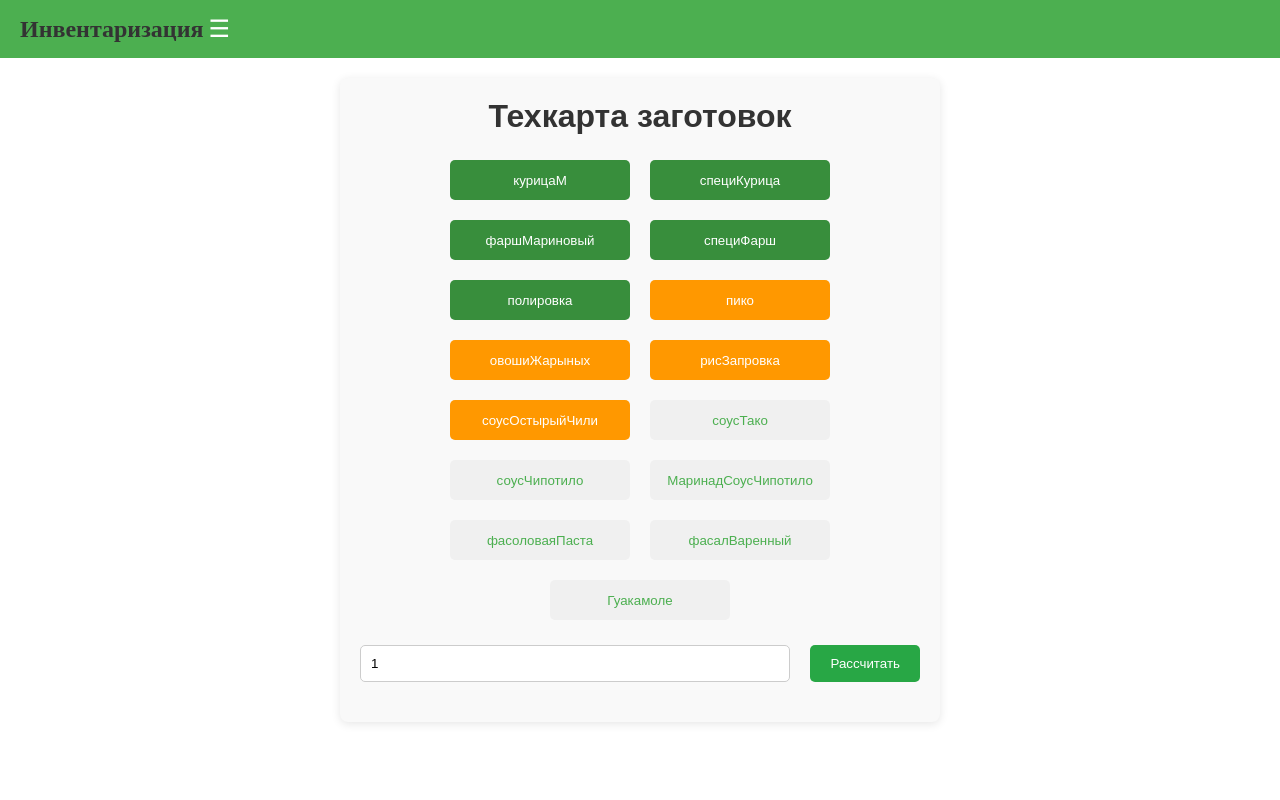
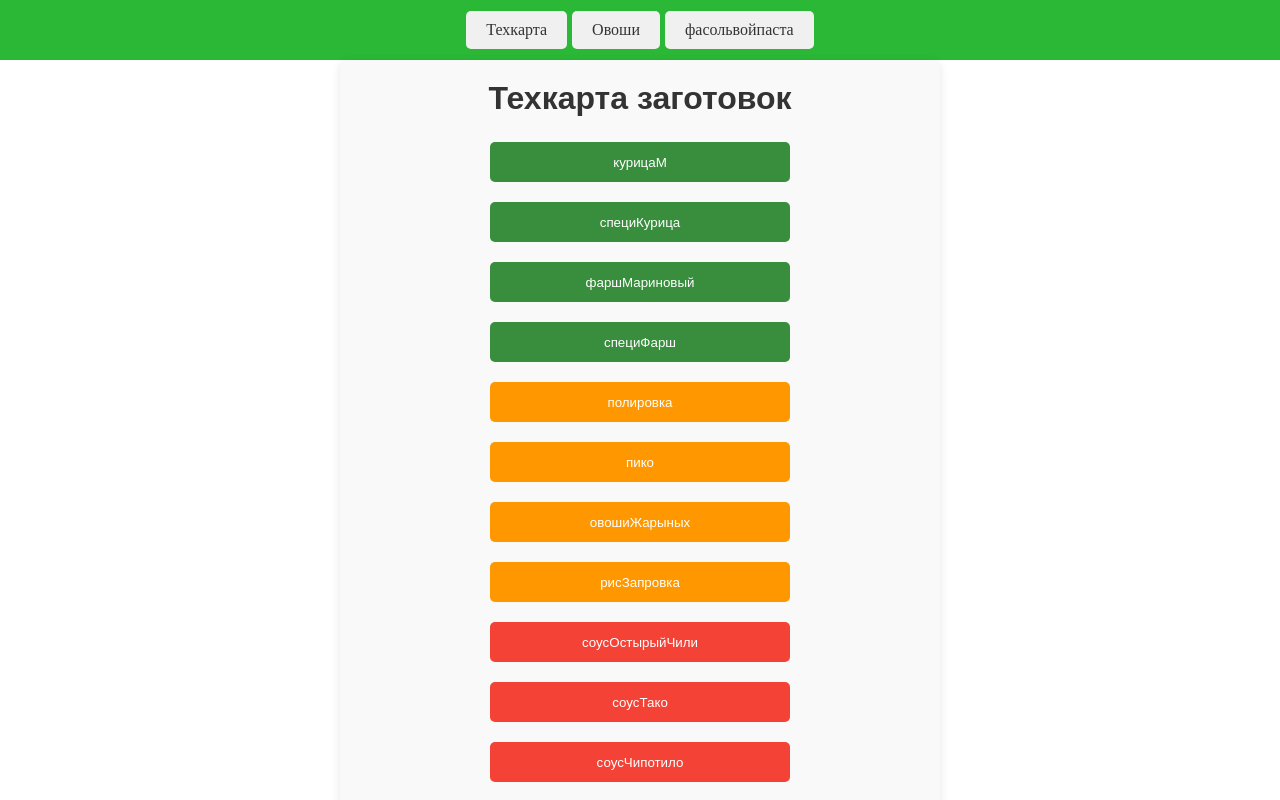
Before and after one commit to abazdev34/texKarta, a React (Vite) app: page /texKarta in a window 1280 px wide. Shown: the top 800 px of the page. Built offline with nearby package versions, Linux system fonts and the light colour scheme.

Commit message:
baz25ddf

```diff
--- a/src/components/fPasta/fTaimer.jsx
+++ b/src/components/fPasta/fTaimer.jsx
@@ -1,6 +1,6 @@
 import  { useState, useEffect } from 'react';
 import './fasol.scss';
-import beepSound from '../../assets/zvuk6.mp3'; // Таймер үчүн үн
+import beepSound from '../../assets/abaz.mp3'; // Таймер үчүн үн
 import finishSound from '../../assets/finish.mp3'; // Блюдо даяр болгондо ойнолуучу үн
 
 const Timer = () => {
--- a/src/components/header/header.scss
+++ b/src/components/header/header.scss
@@ -1,78 +1,21 @@
-.app-header {
-  background-color: #4CAF50; // Green background
-  color: white;
-  padding: 10px 20px;
+$primary-dark: rgb(58, 173, 255);
+.header{
   display: flex;
-  justify-content: space-between;
   align-items: center;
-  position: relative;
-
-  h1 {
-    margin: 0;
-    font-size: 24px;
-  }
-
-  .menu {
-    display: none; // Hide menu by default
-    list-style: none;
-    transition: max-height 0.3s ease-in-out;
-    overflow: hidden;
-
-    &.open {
-      display: block; // Show menu when open
-    }
-
-    ul {
-      margin: 0;
-      padding: 0;
-
-      li {
-        margin: 0 15px;
-
-        a {
-          color: white;
-          text-decoration: none;
-          &:hover {
-            text-decoration: underline;
-          }
-        }
-      }
-    }
-  }
-
-  .menu-toggle {
-    background: none;
-    border: none;
-    color: white;
-    font-size: 24px;
-    cursor: pointer;
-    display: block; // Show on all devices
-  }
-}
-
-// Responsive styles
-@media (max-width: 768px) {
-  .menu {
-    display: none; // Hide menu by default on mobile
-    flex-direction: column;
-    position: absolute;
-    top: 60px; // Adjust based on header height
-    left: 0;
-    right: 0;
-    background-color: #4CAF50;
-    z-index: 1000;
-
-    &.open {
-      display: flex; // Show menu when open
-    }
-
-    ul {
-      flex-direction: column;
-      padding: 10px 0;
-
-      li {
-        margin: 10px 0;
-      }
+  justify-content: center;
+  padding: 20 20px;
+  background-color: #2ab836;
+  height: 60px;
+  gap: 5px;
+  a{
+    text-decoration: none;
+    color: #333;
+    background:#f0f0f0;
+    padding: 10px 20px;
+    border-radius: 5px;
+    transition: all 0.3s ease;
+    &:hover{
+      background-color: darken($primary-dark, 10%);
     }
   }
 }
--- a/src/components/header/index.jsx
+++ b/src/components/header/index.jsx
@@ -1,31 +1,28 @@
-import React, { useState } from 'react';
+
 import { Link } from 'react-router-dom';
 import './header.scss';
 
 const Header = () => {
-  const [isMenuOpen, setIsMenuOpen] = useState(false);
 
-  const toggleMenu = () => {
-    setIsMenuOpen(!isMenuOpen);
-  };
+
 
   return (
-    <header className="app-header">
-      <div className="header-content">
-        <h1>Инвентаризация</h1>
-        <button className="menu-toggle" onClick={toggleMenu}>
-          ☰
-        </button>
-        <nav className={`menu ${isMenuOpen ? 'open' : ''}`}>
-          <ul>
 
-            <li><Link to="/texKarta">Техкарта</Link></li>
-            <li><Link to="/ovoshi">Овоши</Link></li>
-            <li><Link to="/timer">фасольвойпаста</Link></li>
-          </ul>
-        </nav>
-      </div>
-    </header>
+
+       <div className="header">
+         <Link to="/texKarta">Техкарта</Link>
+            <Link to="/ovoshi">Овоши</Link>
+            <Link to="/timer">фасольвойпаста</Link>
+
+       </div>
+
+
+
+
+
+
+
+
   );
 };
 
--- a/src/components/texKarta/index.jsx
+++ b/src/components/texKarta/index.jsx
@@ -113,7 +113,7 @@ export const ingredientsData = {
 		фасалВаренный: 1,
 	},
 
-	курицаМаринад: {
+	Маринад: {
 		уксусВаный: 0.2,
 		черныйСлив: 1,
 		халопеньно: 1,
--- a/src/components/texKarta/taxKarta.jsx
+++ b/src/components/texKarta/taxKarta.jsx
@@ -16,14 +16,14 @@ const TexKarta = () => {
         { name: 'специКурица', category: 'main-dish' },
         { name: 'фаршМариновый', category: 'main-dish' },
         { name: 'специФарш', category: 'main-dish' },
-        { name: 'полировка', category: 'main-dish' },
+        { name: 'полировка', category: 'side' },
         { name: 'пико', category: 'side' },
         { name: 'овошиЖарыных', category: 'side' },
         { name: 'рисЗапровка', category: 'side' },
-        { name: 'соусОстырыйЧили', category: 'side' },
+        { name: 'соусОстырыйЧили', category: 'sauce' },
         { name: 'соусТако', category: 'sauce' },
         { name: 'соусЧипотило', category: 'sauce' },
-        { name: 'МаринадСоусЧипотило', category: 'sauce' },
+        { name: 'Маринад', category: 'sauce' },
         { name: 'фасоловаяПаста', category: 'sauce' },
         { name: 'фасалВаренный', category: 'sauce' },
         { name: 'Гуакамоле', category: 'sauce' },
--- a/src/components/texKarta/texkarta.scss
+++ b/src/components/texKarta/texkarta.scss
@@ -62,23 +62,27 @@ $background-color: #f9f9f9; // Светлый фон
             background-color: transparent;
             color: $primary-color;
             border: 2px solid $border-color;
-            border-radius: 5px;
+
             padding: 10px 15px;
             margin: 5px;
             cursor: pointer;
             transition: background-color 0.3s, color 0.3s;
-            width: 180px; // Устанавливаем ширину кнопки
+            width: 300px; // Устанавливаем ширину кнопки
             height: 40px; // Устанавливаем высоту кнопки
 
             &.main-dish {
                 background-color: $primary-dark; // Темно-зеленый фон для основных блюд
                 color: white; // Белый текст
             }
+
             &.side {
                 background-color: $secondary-color; // Оранжевый фон для гарниров
                 color: white; // Белый текст
             }
-
+&.sauce {
+    background-color: $tertiary-color; // Красный фон для соусов
+    color: white; // Белый текст
+}
             &.active {
                 background-color: darken($primary-dark, 10%);
                 color: white;
--- a/src/index.css
+++ b/src/index.css
@@ -2,4 +2,5 @@
 	margin: 0;
 	padding: 0 ;
 	box-sizing: border-box;
+
 }
--- a/src/style/App.scss
+++ b/src/style/App.scss
@@ -1,4 +1,8 @@
+
+
+
 .app {
+
   font-family: Arial, sans-serif;
   max-width: 1200px;
   margin: 0 auto;
```
Also changed, not shown: 2 other files (tests, documents, lock files or other folders).
